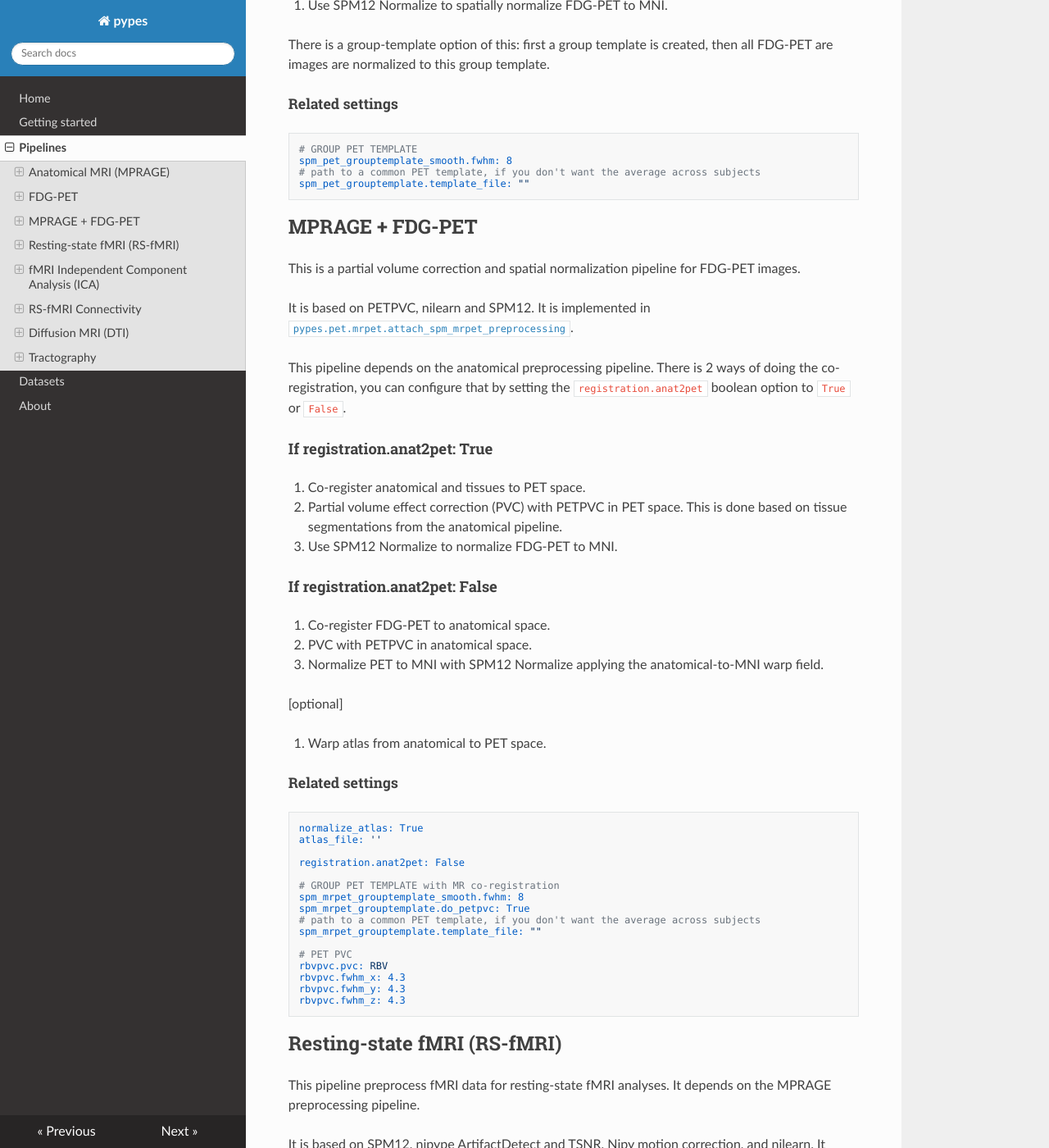
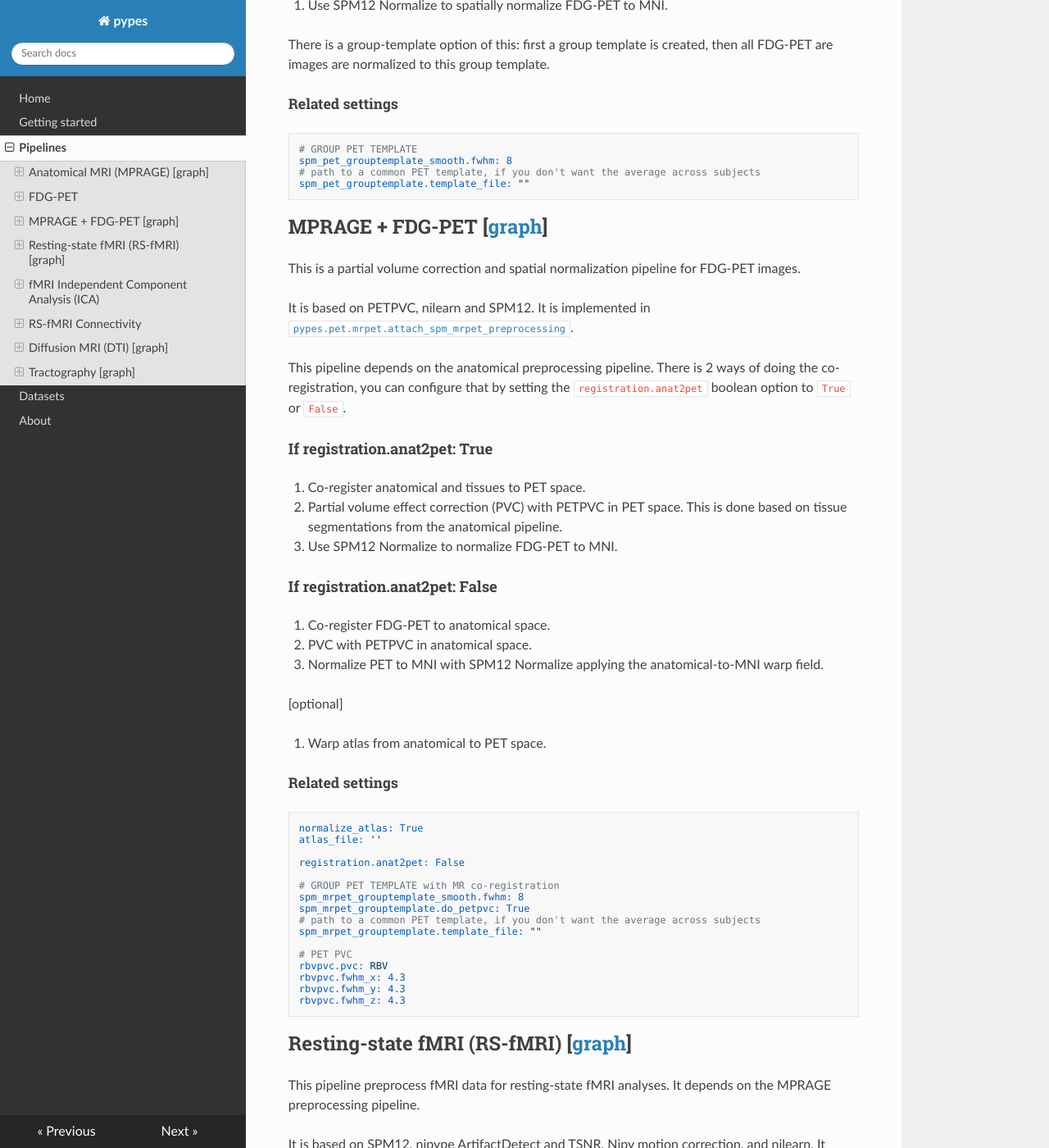
Before and after one commit to Neurita/pypes, an MkDocs documentation site: the page built from docs/pipelines.md, in a window 1280 px wide and 1400 px high, scrolled down 976 px. Shown: the whole window at 82% size. Built offline with MkDocs 1.6.1, drawn with Linux system fonts in a browser that asks for light colours; nearby versions of some CDN libraries; old or Windows-style settings are respelled for this version of MkDocs; some of the changed text lies outside the part shown.

Commit message:
add graph links to pipelines.md

````diff
--- a/docs/pipelines.md
+++ b/docs/pipelines.md
@@ -3,7 +3,7 @@
 Here I explain the key points of each of the different pipelines. I also list the
 configuration parameters relevant to each of them.
 
-## Anatomical MRI (MPRAGE)
+## Anatomical MRI (MPRAGE) [<a href="https://github.com/Neurita/pypes/blob/master/docs/img/spm_anat_preproc_workflow.png?raw=true" target="_blank">graph</a>]
 This pipeline will bias-field correct, segment the tissues, and register a T1-weighted image to MNI.
 
 It is based in ANTS and SPM12.
@@ -50,7 +50,7 @@ spm_pet_grouptemplate_smooth.fwhm: 8
 spm_pet_grouptemplate.template_file: ""
 ```
 
-## MPRAGE + FDG-PET
+## MPRAGE + FDG-PET [<a href="https://github.com/Neurita/pypes/blob/master/docs/img/spm_anat_pet_preproc_workflow.png?raw=true" target="_blank">graph</a>]
 This is a partial volume correction and spatial normalization pipeline
 for FDG-PET images.
 
@@ -97,7 +97,7 @@ rbvpvc.fwhm_y: 4.3
 rbvpvc.fwhm_z: 4.3
 ```
 
-## Resting-state fMRI (RS-fMRI)
+## Resting-state fMRI (RS-fMRI) [<a href="https://github.com/Neurita/pypes/blob/master/docs/img/spm_rest_preproc_workflow.png?raw=true" target="_blank">graph</a>]
 This pipeline preprocess fMRI data for resting-state fMRI analyses.
 It depends on the MPRAGE preprocessing pipeline.
 
@@ -269,7 +269,7 @@ rest_connectivity.smoothing_fwhm: 8
 rest_connectivity.atlas_type: labels # choices: "labels", "probabilistic".
 ```
 
-## Diffusion MRI (DTI)
+## Diffusion MRI (DTI) [<a href="https://github.com/Neurita/pypes/blob/master/docs/img/spm_pet_anat_dti_camino_workflow.png?raw=true" target="_blank">graph</a>]
 This pipeline performs Diffusion MRI correction and pre-processing., tensor-fitting and tractography
 it is based on FSL Eddy, dipy, and UCL Camino.
 
@@ -295,7 +295,7 @@ coreg_b0.write_interp: 3
 nlmeans_denoise.N: 12 # number of channels in the head coil
 ```
 
-## Tractography
+## Tractography [<a href="https://github.com/Neurita/pypes/blob/master/docs/img/spm_pet_anat_dti_camino_workflow.png?raw=true" target="_blank">graph</a>]
 This pipeline performs DTI tensor model fitting and tractography.
 
 It is based on UCL Camino.
````
